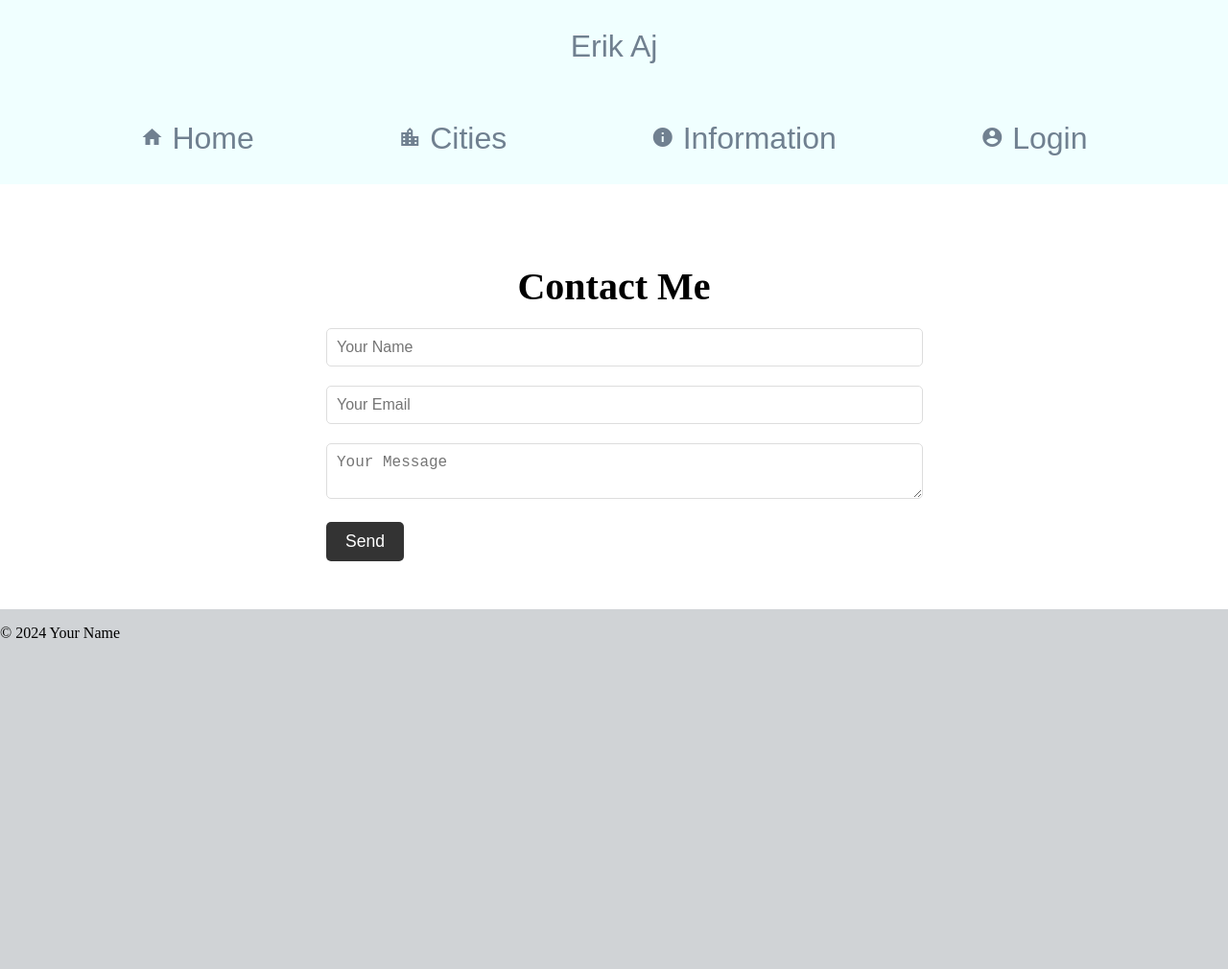
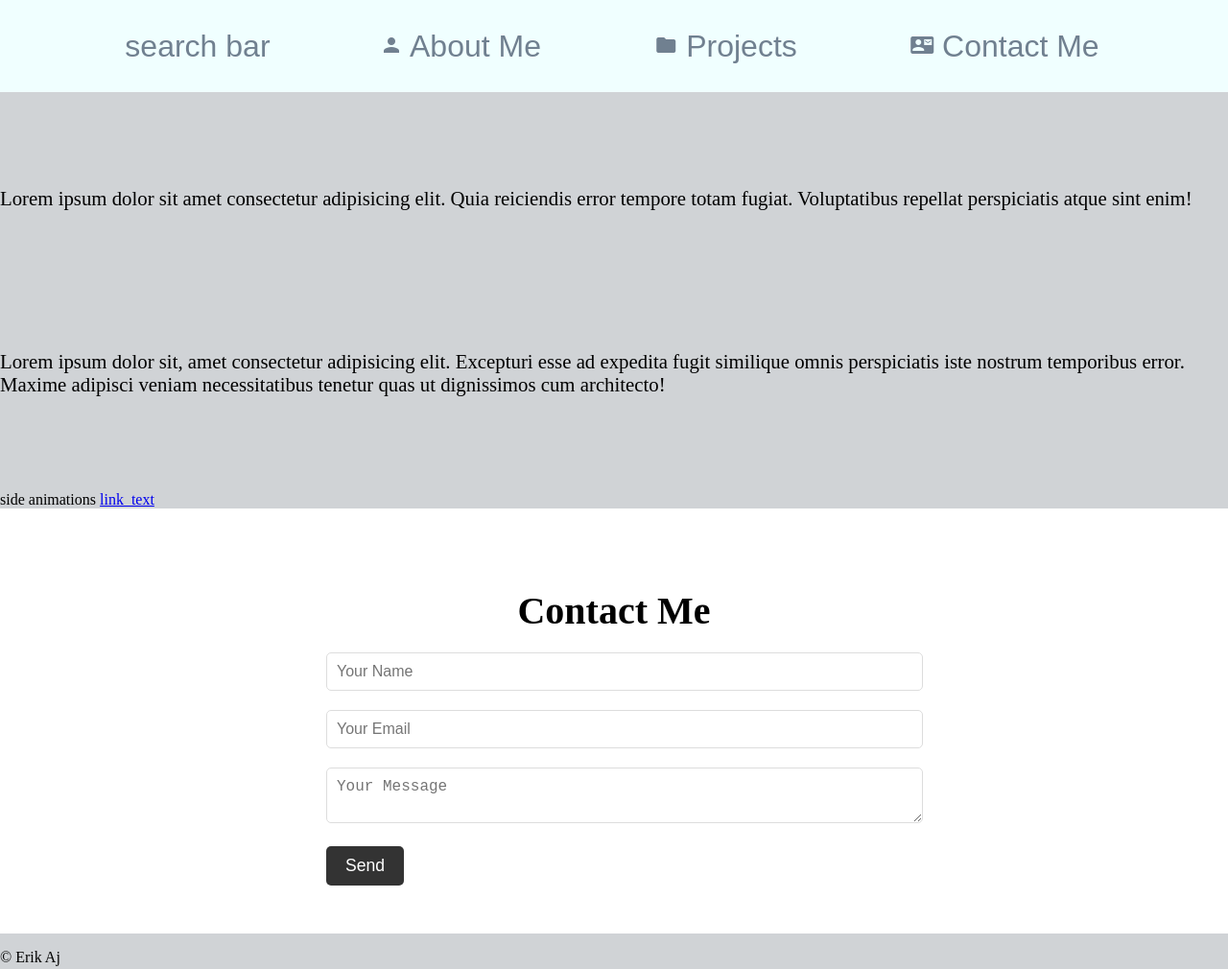
Before and after one commit to 1IM-Rosenvilde/KP_ErikAj, a plain HTML site: page index.html in a window 1280 px wide. Shown: the whole page at 96% size. Before the commit the page ends 800 px from the top, so only its background shows below. Drawn offline with nearby package versions, Linux system fonts and the light colour scheme.

Commit message:
Changed location

```diff
--- a/CSS/style.css
+++ b/CSS/style.css
@@ -7,27 +7,15 @@ body {
    overflow-x: hidden;
 }
 
+html{
 
-.NameBox{
-    display: flex;
-    flex-direction: row;
-    justify-content: space-evenly ;
-    align-items: center;
-    width: 100% ;
-    height: 3em;
-    font-family: Arial, Helvetica, sans-serif;
-    font-size: 2em;
-    background-color: azure;
-    color: slategray;
-    transition: color 2s;
-    text-decoration: none;
+    scroll-behavior: smooth;
 }
-
 
 .material-icons{
     display: flex;
      text-decoration: none;
-
+     align-items: center;
  }
 
 
@@ -44,6 +32,10 @@ body {
     color: slategray;
     transition: color 2s;
     text-decoration: none;
+    position: sticky;
+    top: 0;
+    z-index: 1000;
+    box-sizing: border-box;
 }
 
 .TText:hover{
@@ -59,6 +51,25 @@ body {
     transition: background-color 0.2s ease-out;
     border-radius: 2vh;
     padding: 0.5vh;
+}
+
+
+.About{
+display: flex;
+flex-direction: column;
+justify-content: center;
+width: 100%;
+height: 20em;
+gap: 5em;
+font-size: 1.3em;
+}
+
+.TopAbout{
+
+}
+
+.BottomAbout{
+
 }
 
 #contact {
--- a/index.html
+++ b/index.html
@@ -6,32 +6,55 @@
     <title>Portofoil</title>
     <link rel="stylesheet" href="CSS/style.css">
     <link href="https://fonts.googleapis.com/icon?family=Material+Icons" rel="stylesheet">
+    <link rel="stylesheet" href="https://cdnjs.cloudflare.com/ajax/libs/aos/2.3.4/aos.css">
+    <script src="https://cdnjs.cloudflare.com/ajax/libs/aos/2.3.4/aos.js"></script>
 </head>
 <body>
 
 
-    <div class="NameBox">
-        <p>Erik Aj</p>
+    <script>
+        AOS.init({
+          duration: 1000,
+          easing: 'ease',
+          once: true,
+        });
+      </script>
+
+
+    <div class="TopText" data-aos="fade-up" id="TopText">
+
+        <div>search bar</div>
+
+
+        <a href="#AboutMe"class="TText">
+            <span class="material-icons">person</span> About Me</a>
+
+        <a href="#"class="TText">
+            <span class="material-icons">folder</span> Projects</a>
+
+        <a href="#contact"class="TText">
+            <span class="material-icons">contact_mail</span> Contact Me</a>
+
     </div>
 
 
-    <div class="TopText">
-        <a href="#"class="TText"id="Home">
-            <span class="material-icons">home</span> Home</a>
+<div class="About" id="AboutMe" data-aos="fade-up">
+    <div class="TopAbout"  data-aos="fade-left">
+        <p>Lorem ipsum dolor sit amet consectetur adipisicing elit. Quia reiciendis error tempore totam fugiat. Voluptatibus repellat perspiciatis atque sint enim!</p>
+    </div>
+    <div class="BottomAbout" data-aos="fade-right">
+        <p>Lorem ipsum dolor sit, amet consectetur adipisicing elit. Excepturi esse ad expedita fugit similique omnis perspiciatis iste nostrum temporibus error. Maxime adipisci veniam necessitatibus tenetur quas ut dignissimos cum architecto!</p>
+    </div>
+</div>
 
-        <a href="#" class="TText">
-            <span class="material-icons"><span class="material-symbols-outlined">
-                location_city</span></span> Cities</a>
+<div class="MyProjects">
+    side animations
+    <a href="Download/Bilder.zip" download>link_text</a>
+</div>
 
-        <a href="#"class="TText">
-            <span class="material-icons">info</span> Information</a>
 
-        <a href="#"class="TText">
-            <span class="material-icons">account_circle</span> Login</a>
 
-     </div>
-
-    <section id="contact">
+    <section id="contact" data-aos="fade-left">
         <h2>Contact Me</h2>
         <form action="#">
             <input type="text" placeholder="Your Name" required>
@@ -41,10 +64,11 @@
         </form>
     </section>
 
+
     <footer></footer>
-        <p>&copy; 2024 Your Name</p>
+        <p>&copy; Erik Aj</p>
     </footer>
 
-
+    <script src="size.js"></script>
 </body>
 </html>
--- /dev/null
+++ b/size.js
@@ -0,0 +1,21 @@
+function resizeTaskbarOnScroll() {
+    let TopText = document.getElementById("TopText");
+
+    if (window.scrollY > 60) {
+
+        TopText.style.padding = "10px";
+        TopText.style.fontSize = "1em";
+    } else {
+
+        TopText.style.padding = "20px";
+        TopText.style.fontSize = "2em";
+    }
+}
+
+
+window.onload = function() {
+    window.scrollTo(0, 0);
+};
+
+
+window.addEventListener("scroll", resizeTaskbarOnScroll);
```
Also changed, not shown: Download/Skjermbilde 2024-10-07 104032.png (added), Download/Skjermbilde 2024-10-07 104954.png (added), Download/Skjermbilde 2024-10-07 105022.png (added), 1 other file.
